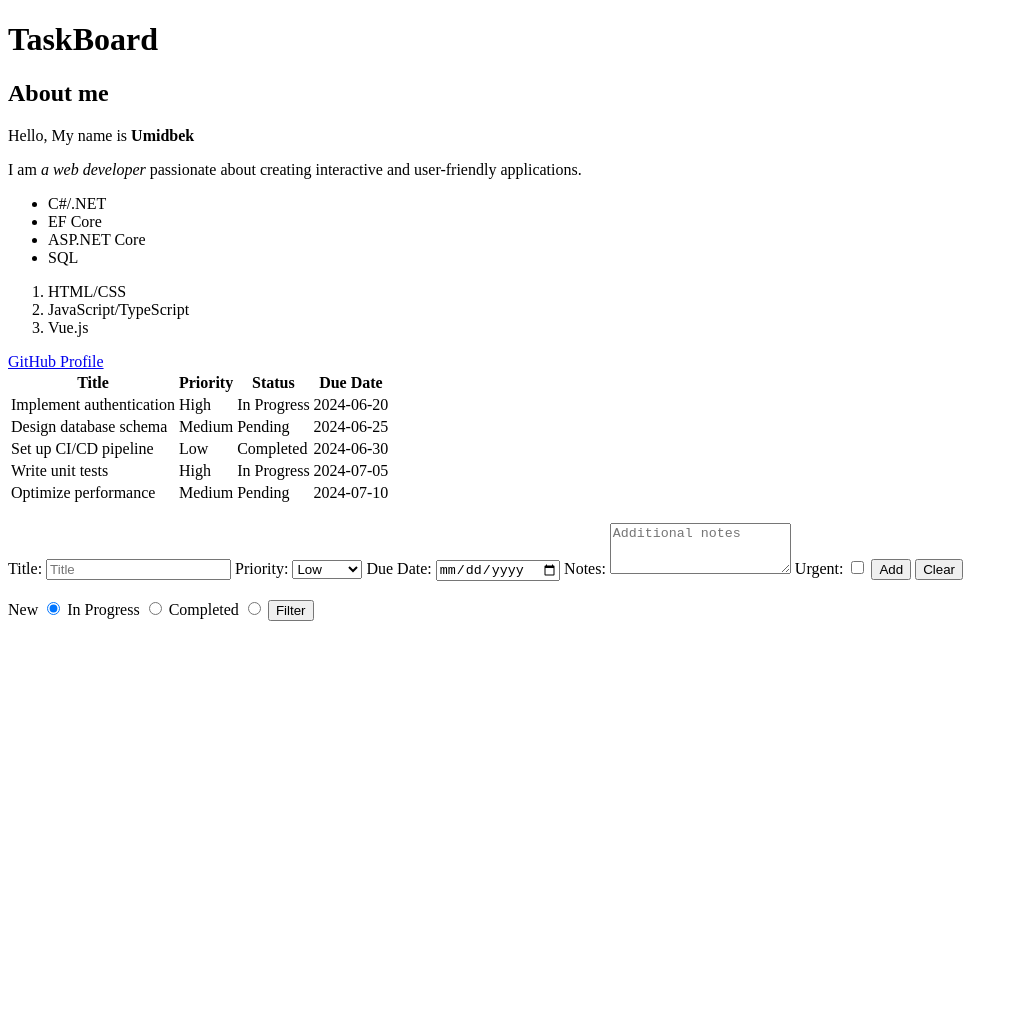
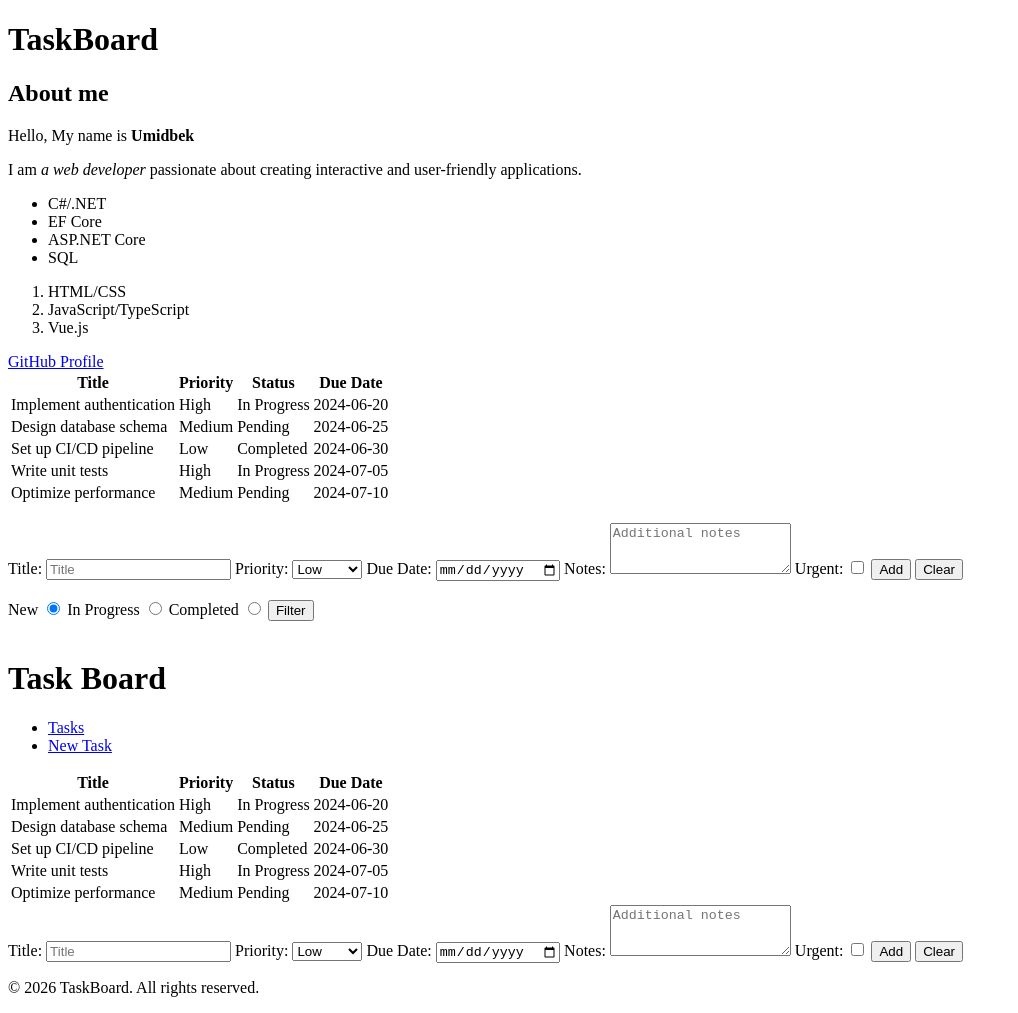
Before and after one commit to makhammadsoliyev/vue-yoli, a plain HTML site: page 01-taskboard-html/tasks/index.html in a window 1280 px wide. Shown: the whole page, without its empty margins (0-1018 px from the left). Before the commit the page ends 800 px from the top, so only its background shows below. Drawn offline with Linux system fonts and the light colour scheme.

Commit message:
d01-t6: Semantic structure

```diff
--- a/01-taskboard-html/tasks/index.html
+++ b/01-taskboard-html/tasks/index.html
@@ -111,5 +111,101 @@
       <input type="radio" id="completed" name="status" value="completed" />
       <button type="submit">Filter</button>
     </form>
+    <br />
+
+    <header>
+      <h1>Task Board</h1>
+      <nav>
+        <ul>
+          <li><a href="#tasks">Tasks</a></li>
+          <li><a href="#news">New Task</a></li>
+        </ul>
+      </nav>
+    </header>
+    <main>
+      <section id="tasks">
+        <table>
+          <thead>
+            <tr>
+              <th>Title</th>
+              <th>Priority</th>
+              <th>Status</th>
+              <th>Due Date</th>
+            </tr>
+          </thead>
+          <tbody>
+            <tr>
+              <td>Implement authentication</td>
+              <td>High</td>
+              <td>In Progress</td>
+              <td>2024-06-20</td>
+            </tr>
+            <tr>
+              <td>Design database schema</td>
+              <td>Medium</td>
+              <td>Pending</td>
+              <td>2024-06-25</td>
+            </tr>
+            <tr>
+              <td>Set up CI/CD pipeline</td>
+              <td>Low</td>
+              <td>Completed</td>
+              <td>2024-06-30</td>
+            </tr>
+            <tr>
+              <td>Write unit tests</td>
+              <td>High</td>
+              <td>In Progress</td>
+              <td>2024-07-05</td>
+            </tr>
+            <tr>
+              <td>Optimize performance</td>
+              <td>Medium</td>
+              <td>Pending</td>
+              <td>2024-07-10</td>
+            </tr>
+          </tbody>
+        </table>
+      </section>
+      <section id="news">
+        <form>
+          <label for="f-title">Title:</label>
+          <input
+            type="text"
+            id="f-title"
+            name="title"
+            placeholder="Title"
+            required
+          />
+
+          <label for="f-priority">Priority:</label>
+          <select id="f-priority" name="priority">
+            <option value="Low">Low</option>
+            <option value="Medium">Medium</option>
+            <option value="High">High</option>
+          </select>
+
+          <label for="f-due">Due Date:</label>
+          <input type="date" id="f-due" name="due" />
+
+          <label for="f-notes">Notes:</label>
+          <textarea
+            id="f-notes"
+            name="notes"
+            placeholder="Additional notes"
+            rows="3"
+          ></textarea>
+
+          <label for="f-urgent">Urgent:</label>
+          <input type="checkbox" id="f-urgent" name="urgent" />
+
+          <button type="submit">Add</button>
+          <button type="button">Clear</button>
+        </form>
+      </section>
+    </main>
+    <footer>
+      <p>&copy; 2026 TaskBoard. All rights reserved.</p>
+    </footer>
   </body>
 </html>
```
